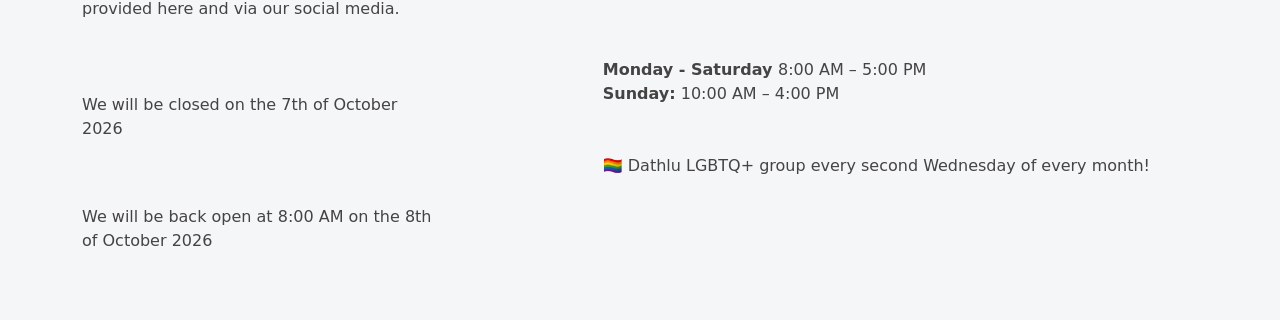
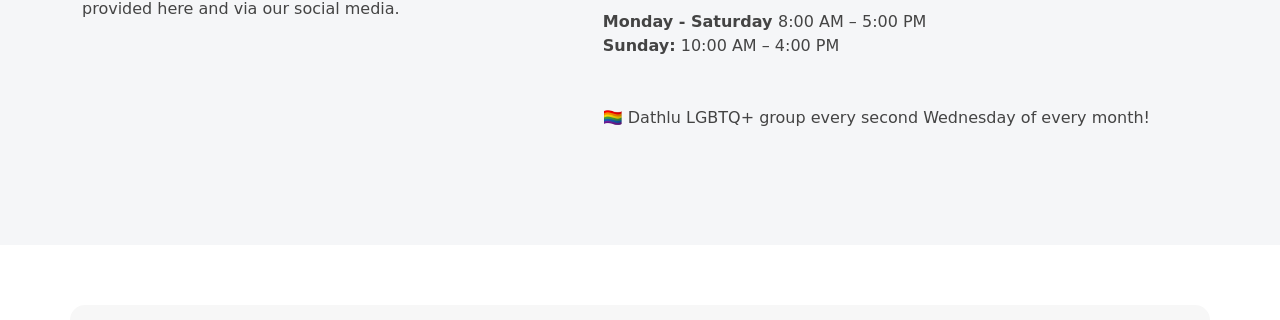
Before and after one commit to BobcatsCoffee/www.bobcatscoffee.co.uk, a plain HTML site: page index.html in a window 1280 px wide. Shown: the part 806-1126 px from the top of the page. Drawn offline with nearby package versions, Linux system fonts and the light colour scheme; a script that the page names is missing; files whose address does not match are found by name; a web font is replaced by a local one.

Commit message:
Update index.html

```diff
--- a/index.html
+++ b/index.html
@@ -217,8 +217,8 @@
             <h2 class="fw-bold">Opening Times</h2>
             <div class="info-section">
           <span>In the event of a closure, updates will be provided here and via our social media.<br></br><br></br></span>
-        <p>We will be closed on the 7th of October 2026</p>
-        <br></br><p>We will be back open at 8:00 AM on the 8th of October 2026</p><br></br>
+        <p></p>
+        <br></br><p></p><br></br>
             </div>
           </div>
 
```
